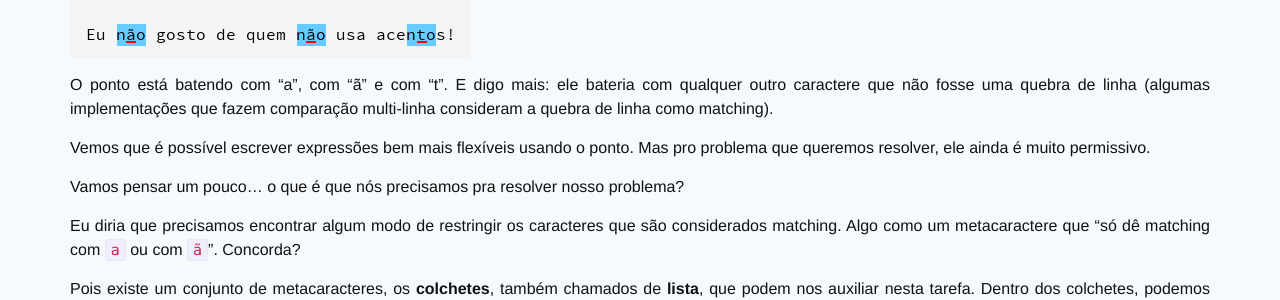
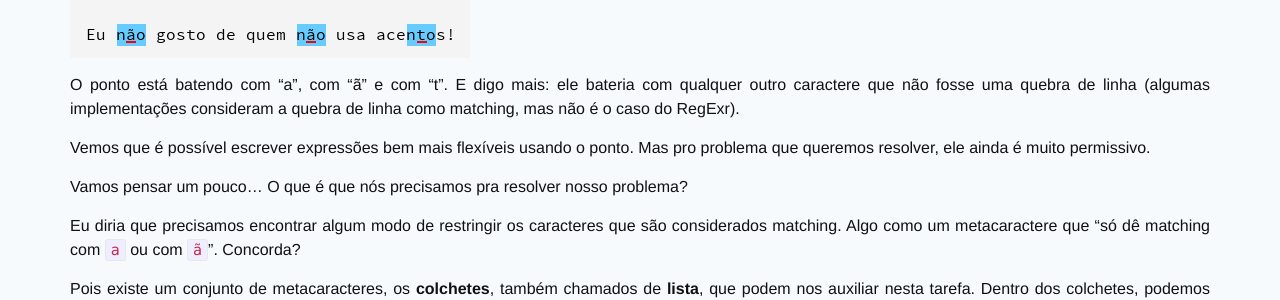
Before and after one commit to devsvbr/devsvbr.github.io, a Jekyll site: the page built from _posts/2017-03-31-falando-sobre-expressoes-regulares-primeiros-metacaracteres.md, in a window 1280 px wide and 900 px high, scrolled down 1314 px. Shown: the part 184-484 px from the top of the window. Built offline with Jekyll 4.4.1, drawn with Linux system fonts in a browser that asks for light colours; some of the changed text lies outside the part shown.

Commit message:
revisao no post #3 sobre ER

```diff
--- a/_posts/2017-03-31-falando-sobre-expressoes-regulares-primeiros-metacaracteres.md
+++ b/_posts/2017-03-31-falando-sobre-expressoes-regulares-primeiros-metacaracteres.md
@@ -34,11 +34,11 @@ Olhe atentamente quais foram os caracteres que deram matching com o ponto:
 
 ![imagem ilustrando os matchings do ponto]({{ "/img/posts/2017-03-31-matching-nao-3.png" | prepend: site.baseurl }})
 
-O ponto está batendo com "a", com "ã" e com "t". E digo mais: ele bateria com qualquer outro caractere que não fosse uma quebra de linha (algumas implementações que fazem comparação multi-linha consideram a quebra de linha como matching).
+O ponto está batendo com "a", com "ã" e com "t". E digo mais: ele bateria com qualquer outro caractere que não fosse uma quebra de linha (algumas implementações consideram a quebra de linha como matching, mas não é o caso do RegExr).
 
 Vemos que é possível escrever expressões bem mais flexíveis usando o ponto. Mas pro problema que queremos resolver, ele ainda é muito permissivo.
 
-Vamos pensar um pouco... o que é que nós precisamos pra resolver nosso problema?
+Vamos pensar um pouco... O que é que nós precisamos pra resolver nosso problema?
 
 Eu diria que precisamos encontrar algum modo de restringir os caracteres que são considerados matching. Algo como um metacaractere que "só dê matching com `a` ou com `ã`". Concorda?
 
```
Also changed, not shown: other parts of _posts/2017-03-31-falando-sobre-expressoes-regulares-primeiros-metacaracteres.md (+1 -1 lines).
